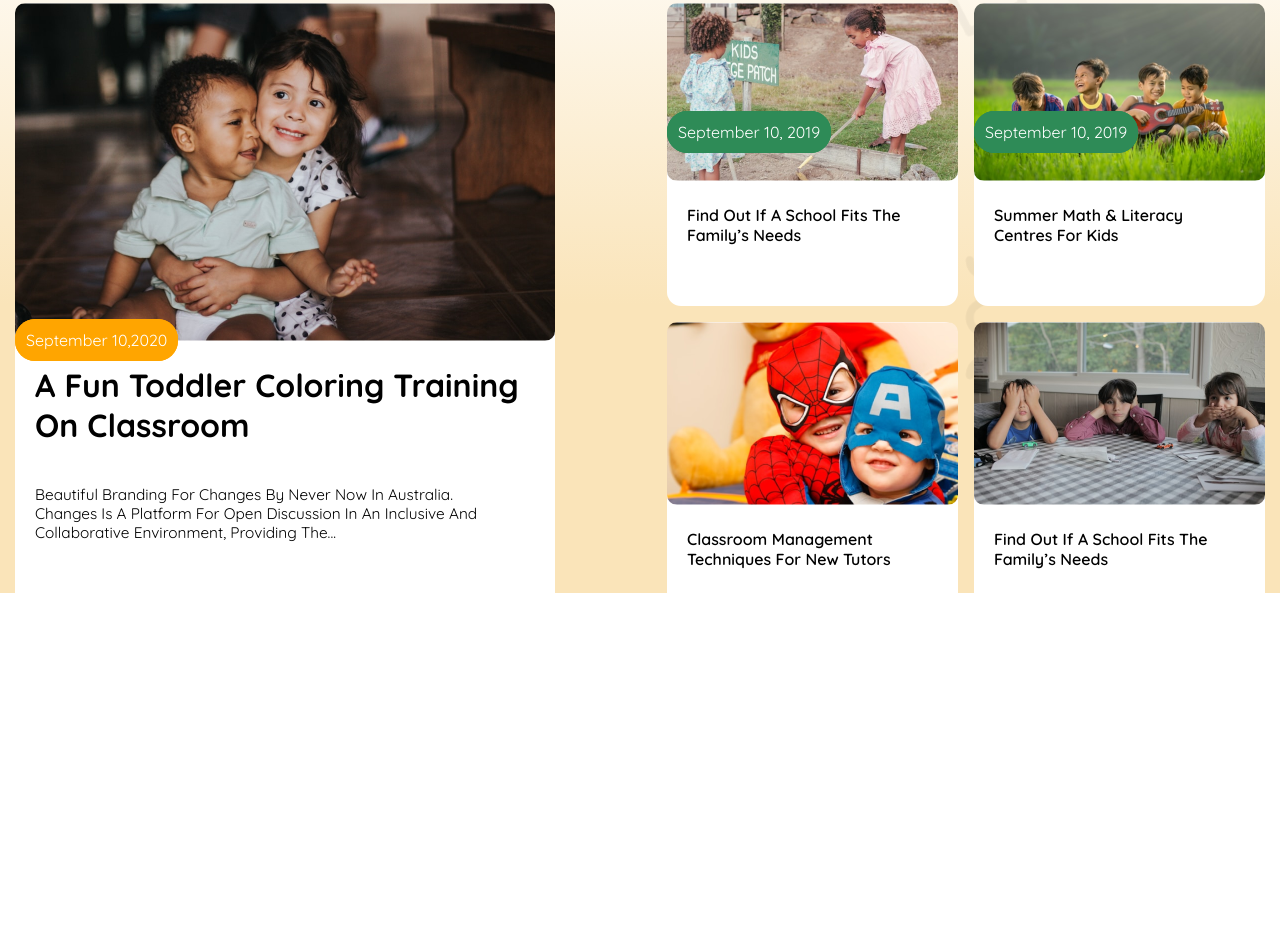
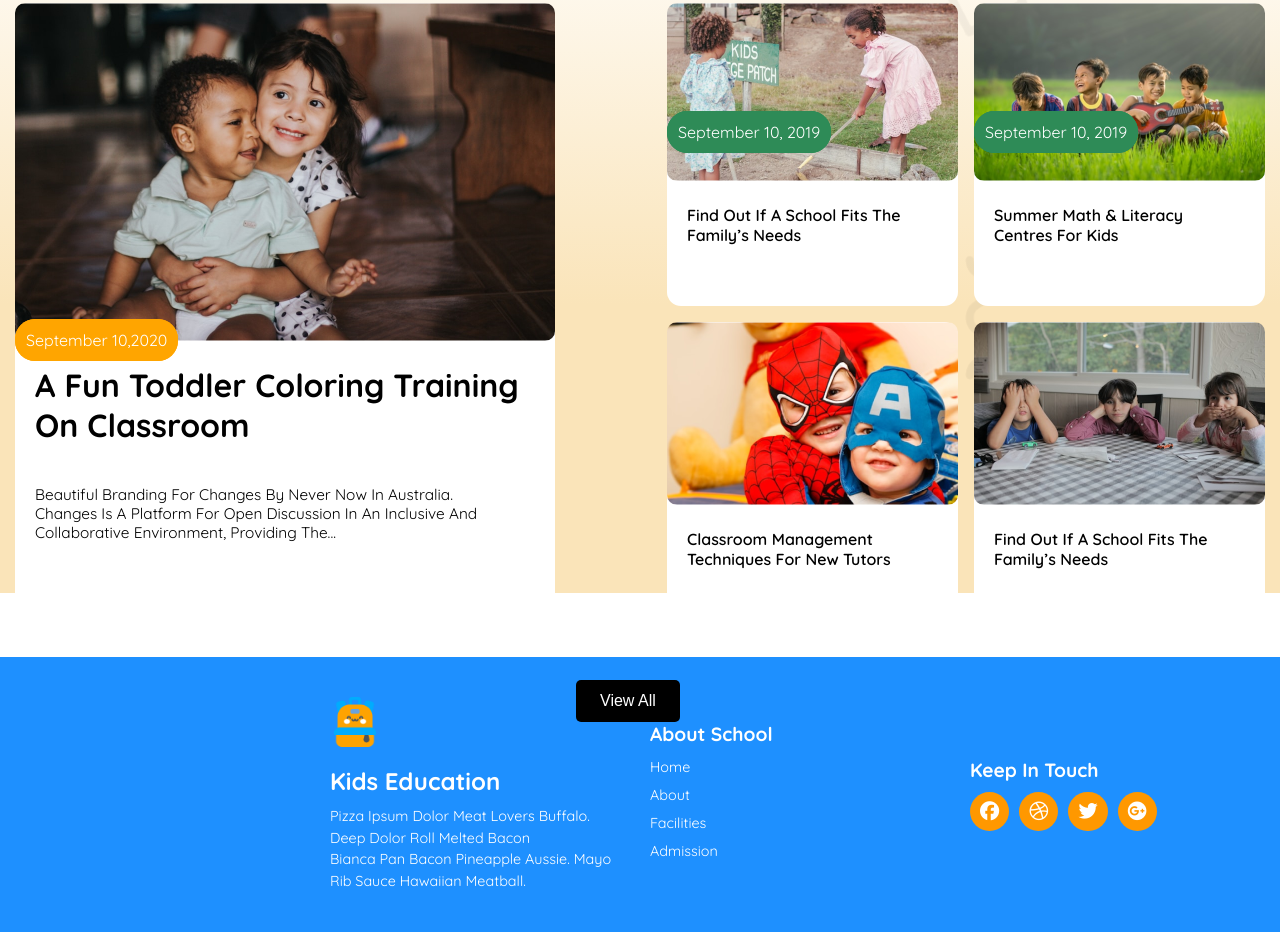
Before and after one commit to alvinmonir411/school-website, a plain HTML site: page index.html in a window 1280 px wide. Shown: the part 2072-3004 px from the top of the page. Before the commit the page ends 2702 px from the top, so only its background shows below. Drawn offline with Linux system fonts and the light colour scheme.

Commit message:
all section compeleted with resposive

```diff
--- a/index.html
+++ b/index.html
@@ -143,7 +143,44 @@
             </div>
           </div>
         </div>
+        <button class="our_stories-btn">view all</button>
       </section>
     </main>
+    <footer class="footer">
+      <div class="footer-container">
+        <!-- Left Section -->
+        <div class="footer-logo">
+          <img src="assets/logo.png" alt="Kids Education Logo" />
+          <h3>Kids Education</h3>
+          <p>
+            Pizza ipsum dolor meat lovers buffalo. Deep dolor roll melted bacon
+            <br />
+            Bianca pan bacon pineapple Aussie. Mayo rib sauce Hawaiian meatball.
+          </p>
+        </div>
+
+        <!-- Center Section -->
+        <div class="footer-links">
+          <h3>About School</h3>
+          <ul>
+            <li><a href="#">Home</a></li>
+            <li><a href="#">About</a></li>
+            <li><a href="#">Facilities</a></li>
+            <li><a href="#">Admission</a></li>
+          </ul>
+        </div>
+
+        <!-- Right Section -->
+        <div class="footer-social">
+          <h3>Keep In Touch</h3>
+          <div class="social-icons">
+            <a href="#"><i class="fab fa-facebook"></i></a>
+            <a href="#"><i class="fab fa-dribbble"></i></a>
+            <a href="#"><i class="fab fa-twitter"></i></a>
+            <a href="#"><i class="fab fa-google-plus"></i></a>
+          </div>
+        </div>
+      </div>
+    </footer>
   </body>
 </html>
--- a/style.css
+++ b/style.css
@@ -291,6 +291,18 @@ main {
   left: 0;
   border: 1px solid orange;
 }
+.our_stories-btn {
+  margin-top: 3.1rem;
+  margin-bottom: 1rem;
+  padding: 12px 24px;
+  background-color: black;
+  color: white;
+  font-size: 1rem;
+  border-radius: 5px;
+  border: none;
+  margin-left: 45%;
+}
+
 @media screen and (max-width: 570px) {
   .our_stories {
     height: auto;
@@ -302,6 +314,107 @@ main {
     grid-template-columns: repeat(1, 1fr);
   }
   .our-img-conteiner a {
-    top: 21%;
+    top: 19%;
+  }
+  .our_stories-btn {
+    margin-left: 70px;
   }
 }
+/* Footer Styling */
+.footer {
+  background-color: #1e90ff; /* Blue background */
+  color: #fff; /* White text */
+  padding: 40px 20px;
+  margin-top: 4rem;
+}
+
+.footer-container {
+  margin-left: 25%;
+  display: flex;
+  flex-wrap: wrap;
+  justify-content: space-between;
+  align-items: center;
+  gap: 30px;
+}
+
+.footer-logo,
+.footer-links,
+.footer-social {
+  flex: 1 1 calc(33.33% - 20px);
+  min-width: 250px;
+}
+
+.footer-logo img {
+  width: 50px;
+  margin-bottom: 15px;
+}
+
+.footer-logo h3 {
+  font-size: 1.5rem;
+  margin-bottom: 10px;
+}
+
+.footer-logo p {
+  font-size: 0.9rem;
+  line-height: 1.5;
+}
+
+.footer-links h3,
+.footer-social h3 {
+  font-size: 1.2rem;
+  margin-bottom: 10px;
+}
+
+.footer-links ul {
+  list-style: none;
+  padding: 0;
+}
+
+.footer-links ul li {
+  margin-bottom: 8px;
+}
+
+.footer-links ul li a {
+  text-decoration: none;
+  color: #fff;
+  font-size: 0.9rem;
+}
+
+.footer-social .social-icons {
+  display: flex;
+  gap: 10px;
+}
+
+.footer-social .social-icons a {
+  background-color: #ff9800; /* Orange background */
+  color: #fff;
+  padding: 10px;
+  border-radius: 50%;
+  display: flex;
+  align-items: center;
+  justify-content: center;
+  text-decoration: none;
+}
+
+.footer-social .social-icons a:hover {
+  background-color: #ff5722;
+}
+
+.footer-social .social-icons i {
+  font-size: 1.2rem;
+}
+
+/* Responsive Design */
+@media screen and (max-width: 768px) {
+  .footer-container {
+    flex-direction: column;
+    align-items: center;
+    text-align: center;
+  }
+
+  .footer-logo,
+  .footer-links,
+  .footer-social {
+    min-width: 100%;
+  }
+}
```
